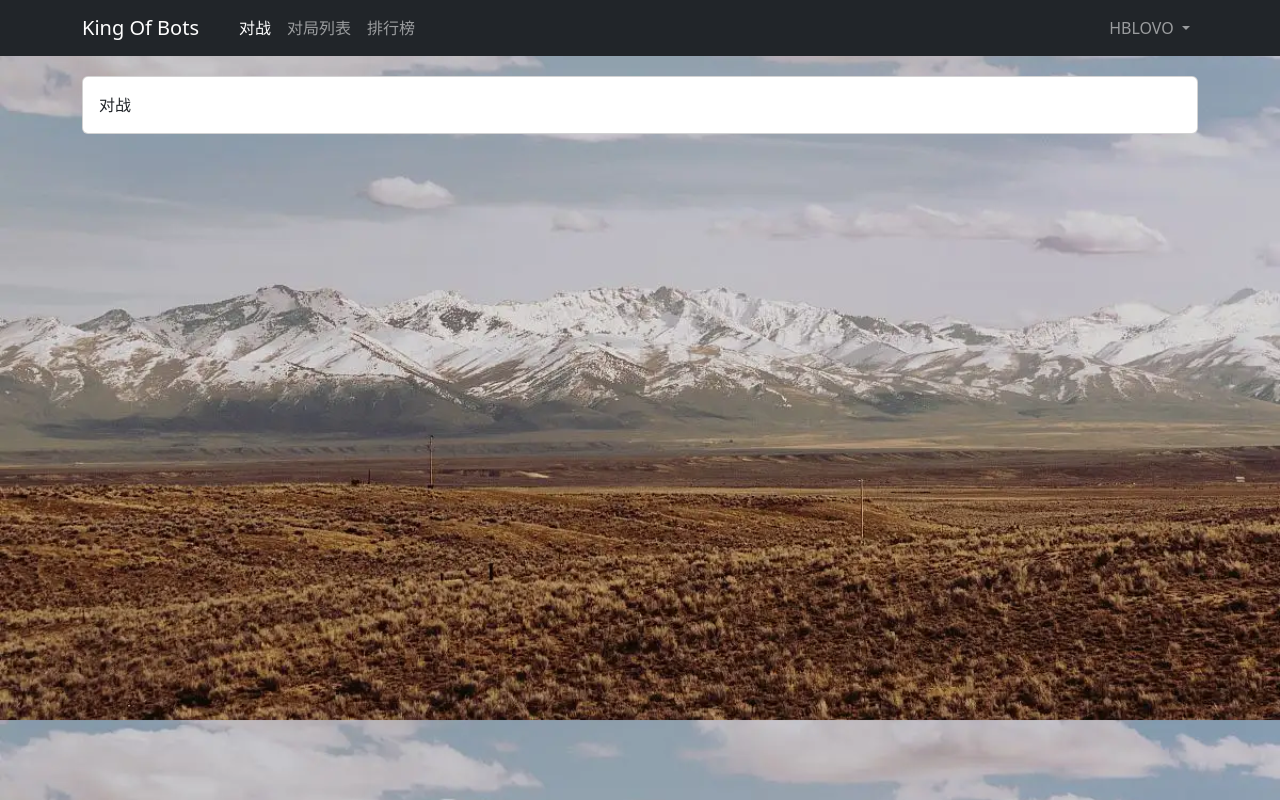
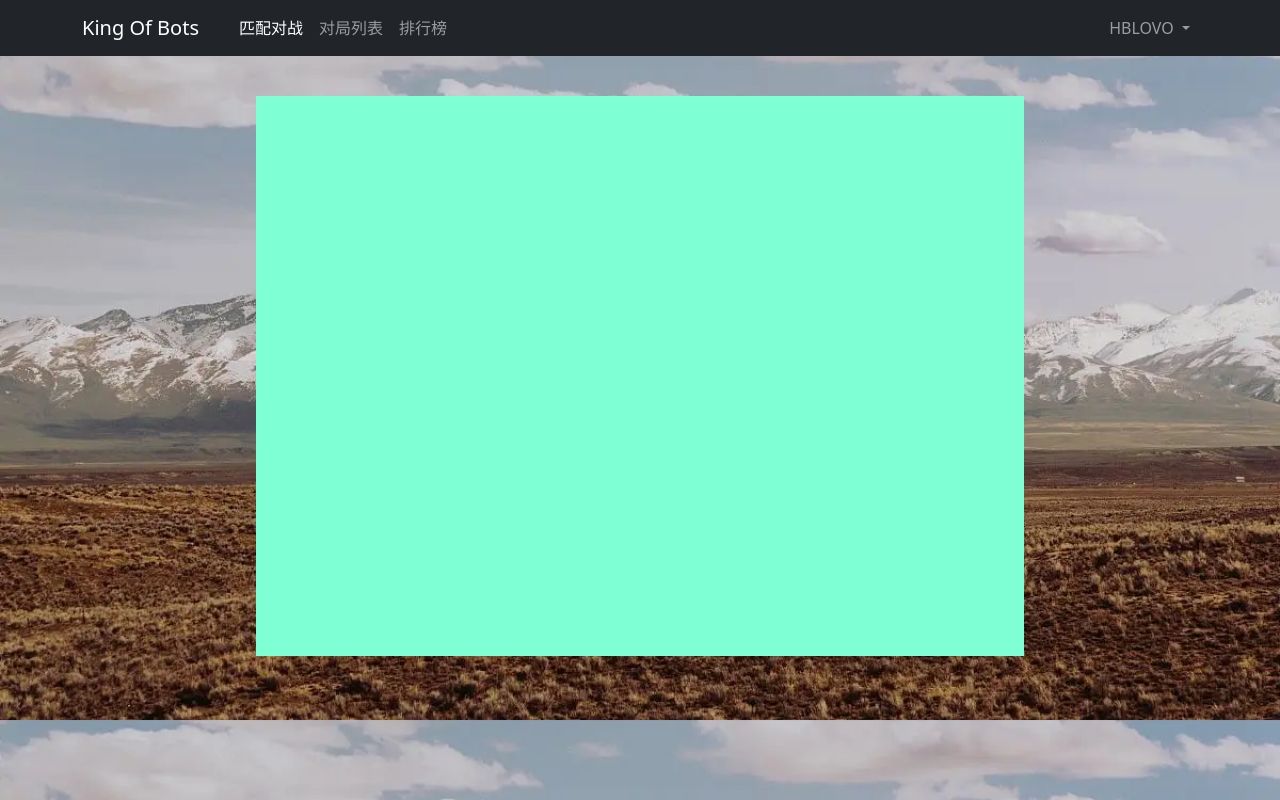
Before and after one commit to hblovo/king-of-bots, a Vue app in the folder web/: page /pk in a window 1280 px wide. Built offline with nearby package versions, Linux system fonts and the light colour scheme.

Commit message:
添加基本地图

```diff
--- /dev/null
+++ b/web/src/assets/scripts/GameMap.js
@@ -0,0 +1,20 @@
+import { GameObject } from "./GameObject";
+export class GameMap extends GameObject{
+    constructor(ctx,parent){
+        super();
+
+        this.ctx = ctx;
+        this.parent = parent;
+
+        this.L = 0;
+    }
+    start(){
+        this.L = 0;
+    }
+    update(){
+        this.render();
+    }
+    render(){
+
+    }
+}
--- /dev/null
+++ b/web/src/components/GameMap.vue
@@ -0,0 +1,17 @@
+<template>
+    <div class = "gamemap">
+        <canvas>
+
+        </canvas>
+    </div>
+</template>
+<script>
+
+</script>
+<style scoped>
+div.gamemap{
+    width : 100%;
+    height: 100%;
+    background-color: aquamarine;
+}
+</style>
--- a/web/src/components/NavBar.vue
+++ b/web/src/components/NavBar.vue
@@ -6,10 +6,12 @@
             <div class="collapse navbar-collapse" id="navbarText">
                 <ul class="navbar-nav me-auto mb-2 mb-lg-0">
                     <li class="nav-item">
-                        <router-link :class="route_name == 'pk_index' ? 'nav-link active' : 'nav-link'" :to="{name:'pk_index'}">对战</router-link>
+                        <!-- <router-link :class="route_name == 'pk_index' ? 'nav-link active' : 'nav-link'" :to="{name:'pk_index'}">对战</router-link> -->
+                        <router-link class="nav-link" active-class="active" :to="{ name: 'pk_index' }"> 匹配对战</router-link>
                     </li>
                     <li class="nav-item">
-                        <router-link :class="route_name == 'record_index' ? 'nav-link active' : 'nav-link'" :to="{name:'record_index'}">对局列表</router-link>
+                        <!-- <router-link :class="route_name == 'record_index' ? 'nav-link active' : 'nav-link'" :to="{name:'record_index'}">对局列表</router-link> -->
+                        <router-link class="nav-link" active-class = "active" :to="{name: 'record_index'}">对局列表</router-link>
                     </li>
                     <li class="nav-item">
                         <router-link :class="route_name == 'ranklist_index' ? 'nav-link active' : 'nav-link'" :to="{name:'ranklist_index'}">排行榜</router-link>
--- /dev/null
+++ b/web/src/components/PlayGround.vue
@@ -0,0 +1,22 @@
+<template>
+    <div class = "playground">
+        <GameMap />
+    </div>
+</template>
+<script>
+import GameMap from "./GameMap.vue"
+export default {
+    components:{
+        GameMap
+    }
+}
+</script>
+<style scoped>
+div.playground{
+    width:  60vw;
+    height: 70vh;
+    /* background-color:lightblue; */
+    margin:40px auto;
+}
+
+</style>
--- a/web/src/views/pk/PkIndexView.vue
+++ b/web/src/views/pk/PkIndexView.vue
@@ -1,13 +1,12 @@
 <template>
-    <ContentField>
-        对战
-    </ContentField>
+    <PlayGround />
 </template>
 <script>
-import ContentField from "../../components/ContentField.vue"
+//import ContentField from "../../components/ContentField.vue"
+import PlayGround from "../../components/PlayGround.vue"
 export default {
     components:{
-        ContentField
+        PlayGround
     }
 }
 </script>
```
